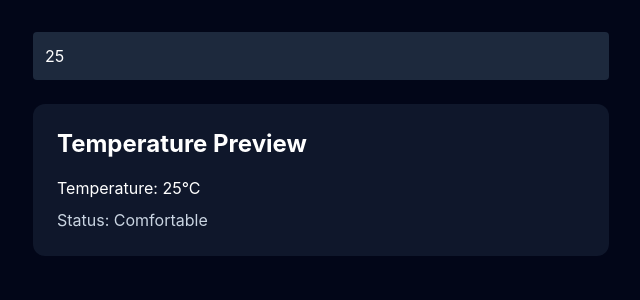
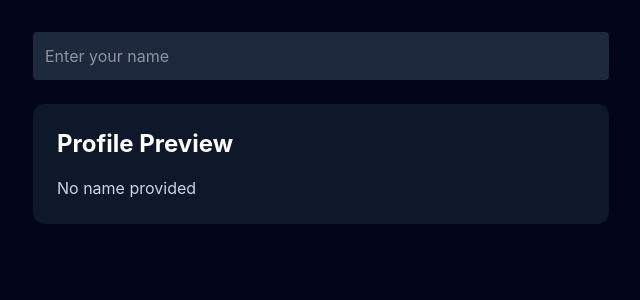
Before and after one commit to foysaliio/React-Mastery-Journey, a React (Vite) app: page / in a window 1280 px wide. Shown: the top 300 px of the page, without its empty margins (319-959 px from the left). Built offline with nearby package versions, Linux system fonts and the light colour scheme.

Commit message:
feat(react): understand single source of truth

```diff
--- a/src/App.tsx
+++ b/src/App.tsx
@@ -1,18 +1,16 @@
 import { useState } from "react";
-import TemperatureInput from "./Components/TemperatureInput";
-import TemperaturePreview from "./Components/TemperaturePreview";
+import ProfileEditor from "./Components/ProfileEditor";
+import ProfilePreview from "./Components/ProfilePreview";
 
 function App() {
-  const [temperature, setTemperature] = useState<number>(25);
+  const [name, setName] = useState<string>("");
 
   return (
     <main className="min-h-screen bg-slate-950 p-8">
       <div className="mx-auto max-w-xl space-y-6">
-        <TemperatureInput
-          temperature={temperature}
-          onTemperatureChange={setTemperature}
-        />
-        <TemperaturePreview temperature={temperature} />
+        <ProfileEditor name={name} onNameChange={setName} />
+
+        <ProfilePreview name={name} />
       </div>
     </main>
   );
--- /dev/null
+++ b/src/Components/ProfileEditor.tsx
@@ -0,0 +1,18 @@
+type ProfileEditorProps = {
+  name: string;
+  onNameChange: (value: string) => void;
+};
+
+function ProfileEditor({ name, onNameChange }: ProfileEditorProps) {
+  return (
+    <input
+      type="text"
+      value={name}
+      onChange={(event) => onNameChange(event.currentTarget.value)}
+      placeholder="Enter your name"
+      className="w-full rounded bg-slate-800 p-3 text-white"
+    />
+  );
+}
+
+export default ProfileEditor;
--- /dev/null
+++ b/src/Components/ProfilePreview.tsx
@@ -0,0 +1,15 @@
+type ProfilePreviewProps = {
+  name: string;
+};
+
+function ProfilePreview({ name }: ProfilePreviewProps) {
+  return (
+    <section className="rounded-xl bg-slate-900 p-6 text-white">
+      <h2 className="text-2xl font-bold">Profile Preview</h2>
+
+      <p className="mt-4 text-slate-300">{name || "No name provided"}</p>
+    </section>
+  );
+}
+
+export default ProfilePreview;
--- a/src/Components/TemperatureInput.tsx
+++ /dev/null
@@ -1,22 +0,0 @@
-interface TemperatureInputProps {
-  temperature: number;
-  onTemperatureChange: (value: number) => void;
-}
-
-const TemperatureInput = ({
-  temperature,
-  onTemperatureChange,
-}: TemperatureInputProps) => {
-  return (
-    <input
-      type="number"
-      value={temperature}
-      onChange={(event) =>
-        onTemperatureChange(Number(event.currentTarget.value))
-      }
-      className="w-full rounded bg-slate-800 p-3 text-white"
-    />
-  );
-};
-
-export default TemperatureInput;
--- a/src/Components/TemperaturePreview.tsx
+++ /dev/null
@@ -1,18 +0,0 @@
-interface TemperaturePreviewProps {
-  temperature: number;
-}
-
-const TemperaturePreview = ({ temperature }: TemperaturePreviewProps) => {
-  const status: string = temperature >= 30 ? "Hot" : "Comfortable";
-
-  return (
-    <section className="rounded-xl bg-slate-900 p-6 text-white">
-      <h2 className="text-2xl font-bold">Temperature Preview</h2>
-
-      <p className="mt-4">Temperature: {temperature}°C</p>
-      <p className="mt-2 text-slate-300">Status: {status}</p>
-    </section>
-  );
-};
-
-export default TemperaturePreview;
```
